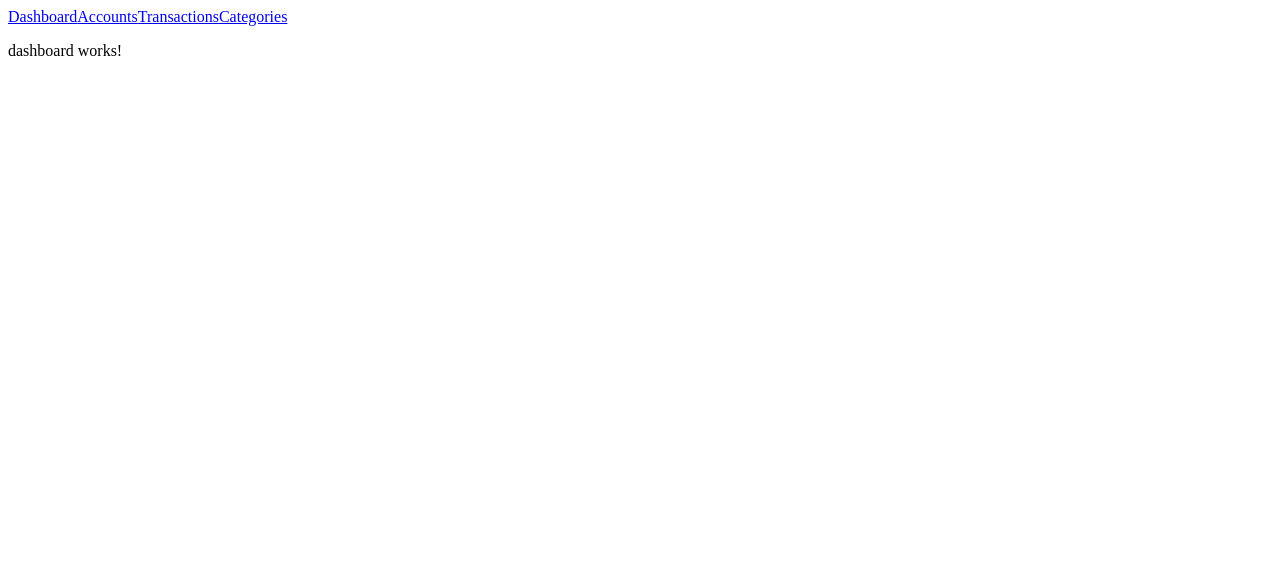
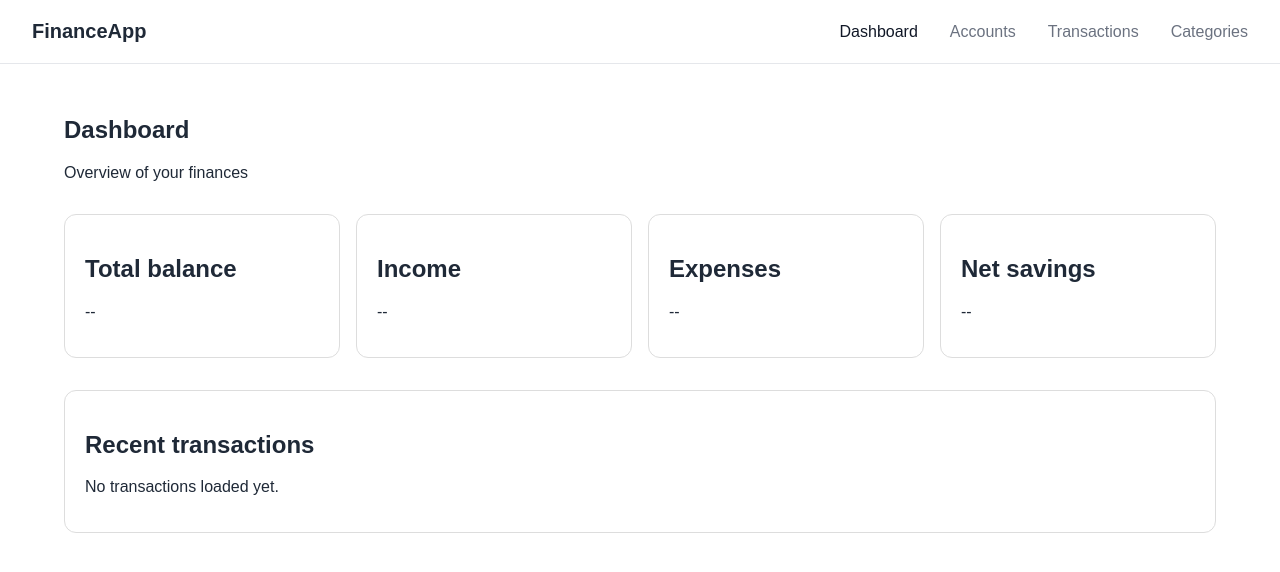
Before and after one commit to panos1924T/personal-finance-application-frontend, an Angular app: page /dashboard in a window 1280 px wide. Shown: the top 572 px of the page. Built offline with nearby package versions, Linux system fonts and the light colour scheme.

Commit message:
feat: add dashboard layout and navigation styling

```diff
--- a/src/app/app.css
+++ b/src/app/app.css
@@ -0,0 +1,5 @@
+.app-content {
+  max-width: 1200px;
+  margin: 0 auto;
+  padding: 32px 24px;
+}
--- a/src/app/app.html
+++ b/src/app/app.html
@@ -1,3 +1,5 @@
 <app-navbar></app-navbar>
 
-<router-outlet></router-outlet>
+<main class="app-content">
+  <router-outlet></router-outlet>
+</main>
--- a/src/app/features/dashboard/dashboard.css
+++ b/src/app/features/dashboard/dashboard.css
@@ -0,0 +1,23 @@
+.dashboard header {
+  margin-bottom: 32px;
+}
+
+.summary {
+  display: grid;
+  grid-template-columns: repeat(4, 1fr);
+  gap: 16px;
+  margin-bottom: 32px;
+}
+
+.summary article,
+.recent-transactions {
+  border: 1px solid #ddd;
+  border-radius: 12px;
+  padding: 20px;
+}
+
+@media (max-width: 800px) {
+  .summary {
+    grid-template-columns: repeat(2, 1fr);
+  }
+}
--- a/src/app/features/dashboard/dashboard.html
+++ b/src/app/features/dashboard/dashboard.html
@@ -1 +1,33 @@
-<p>dashboard works!</p>
+<section class="dashboard">
+  <header>
+    <h1>Dashboard</h1>
+    <p>Overview of your finances</p>
+  </header>
+
+  <section class="summary">
+    <article>
+      <h2>Total balance</h2>
+      <p>--</p>
+    </article>
+
+    <article>
+      <h2>Income</h2>
+      <p>--</p>
+    </article>
+
+    <article>
+      <h2>Expenses</h2>
+      <p>--</p>
+    </article>
+
+    <article>
+      <h2>Net savings</h2>
+      <p>--</p>
+    </article>
+  </section>
+
+  <section class="recent-transactions">
+    <h2>Recent transactions</h2>
+    <p>No transactions loaded yet.</p>
+  </section>
+</section>
--- a/src/app/shared/navbar/navbar.css
+++ b/src/app/shared/navbar/navbar.css
@@ -0,0 +1,29 @@
+.navbar {
+  height: 64px;
+  padding: 0 32px;
+
+  display: flex;
+  align-items: center;
+  justify-content: space-between;
+
+  border-bottom: 1px solid #e5e7eb;
+}
+
+.brand {
+  font-size: 20px;
+  font-weight: 700;
+}
+
+.nav-links {
+  display: flex;
+  gap: 32px;
+}
+
+.nav-links a {
+  color: #6b7280;
+}
+
+.nav-links a:hover,
+.nav-links a.active {
+  color: #111827;
+}
--- a/src/app/shared/navbar/navbar.html
+++ b/src/app/shared/navbar/navbar.html
@@ -1,6 +1,10 @@
-<nav>
-  <a routerLink="/dashboard" routerLinkActive="active">Dashboard</a>
-  <a routerLink="/accounts" routerLinkActive="active">Accounts</a>
-  <a routerLink="/transactions" routerLinkActive="active">Transactions</a>
-  <a routerLink="/categories" routerLinkActive="active">Categories</a>
+<nav class="navbar">
+  <div class="brand">FinanceApp</div>
+
+  <div class="nav-links">
+    <a routerLink="/dashboard" routerLinkActive="active">Dashboard</a>
+    <a routerLink="/accounts" routerLinkActive="active">Accounts</a>
+    <a routerLink="/transactions" routerLinkActive="active">Transactions</a>
+    <a routerLink="/categories" routerLinkActive="active">Categories</a>
+  </div>
 </nav>
--- a/src/styles.css
+++ b/src/styles.css
@@ -1 +1,16 @@
 /* You can add global styles to this file, and also import other style files */
+* {
+  box-sizing: border-box;
+}
+
+body {
+  margin: 0;
+  font-family: Arial, sans-serif;
+  color: #1f2937;
+  background: #ffffff;
+}
+
+a {
+  color: inherit;
+  text-decoration: none;
+}
```
